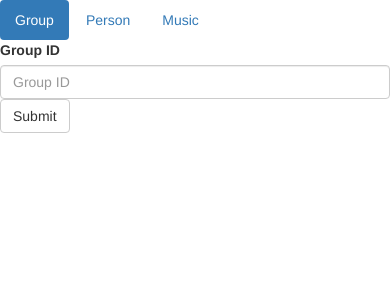
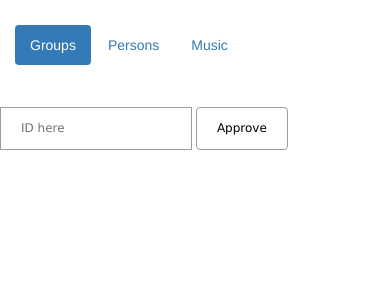
Before and after one commit to vkotljarov/bootstrap, a PHP site: page / in a window 390 px wide. Shown: the top 300 px of the page. Run offline with PHP 8.4, Linux system fonts and the light colour scheme; some libraries are stand-ins or nearby versions.

Commit message:
Some updates

```diff
--- /dev/null
+++ b/front_includes.php
@@ -0,0 +1,18 @@
+<script
+    src="https://code.jquery.com/jquery-3.1.1.min.js"
+    integrity="sha256-hVVnYaiADRTO2PzUGmuLJr8BLUSjGIZsDYGmIJLv2b8="
+    crossorigin="anonymous">
+</script>
+
+<!-- Latest compiled and minified CSS -->
+<link rel="stylesheet" href="https://maxcdn.bootstrapcdn.com/bootstrap/3.3.4/css/bootstrap.min.css">
+
+<!-- Optional theme -->
+<!-- <link rel="stylesheet" href="https://maxcdn.bootstrapcdn.com/bootstrap/3.3.4/css/bootstrap-theme.min.css"> -->
+
+<!-- Latest compiled and minified JavaScript -->
+<script src="https://maxcdn.bootstrapcdn.com/bootstrap/3.3.4/js/bootstrap.min.js"></script>
+
+<meta name="viewport" content="width=device-width, initial-scale=1.0">
+
+<link rel="stylesheet" type="text/css" href="cw.css">
--- a/index.php
+++ b/index.php
@@ -1,17 +1,28 @@
 <!DOCTYPE html>
-<html>
+<html lang="en">
 <head>
-    <link rel="stylesheet" type="text/css" href="https://maxcdn.bootstrapcdn.com/bootstrap/3.3.7/css/bootstrap.min.css">
-    <title>VK Parser</title>
+    <meta charset="UTF-8">
+    <title>Title</title>
+    <title>VKParser</title>
+
+    <?php include_once "front_includes.php"; ?>
+
 </head>
 <body>
-    <ul class="nav nav-pills">
-        <li role="presentation" class="active"><a href="#">Group</a></li>
-        <li role="presentation"><a href="#">Person</a></li>
-        <li role="presentation"><a href="#">Music</a></li>
-    </ul>
-    <?php include_once "index_form.php"; ?>
+    <container>
+        <div class="col-md-12">
+            <ul class="nav nav-pills" role=tablist>
+                <li class="active"><a href="#">Groups</a></li>
+                <li><a href="#">Persons</a></li>
+                <li><a href="#">Music</a></li>
+            </ul>
+        </div>
+
+        <?php include_once "index_form.php"; ?>
+
+        <?php //include_once "carousel.php"; ?>
+
+
+    </container>
 </body>
 </html>
-<?php
-// index.php
--- a/index_form.php
+++ b/index_form.php
@@ -1,21 +1,6 @@
-    <form class="form-inline" method="post" action="wall_get.php">
-        <div class="form-group">
-            <label for="group_id">Group ID</label>
-            <input type="text" class="form-control" name="group_id" id="group_id" placeholder="Group ID">
-<!--         </div>
-        <div class="form-group">
-            <label for="exampleInputPassword1">Password</label>
-            <input type="password" class="form-control" id="exampleInputPassword1" placeholder="Password">
-        </div>
-        <div class="form-group">
-            <label for="exampleInputFile">File input</label>
-            <input type="file" id="exampleInputFile">
-            <p class="help-block">Example block-level help text here.</p>
-        </div>
-        <div class="checkbox">
-            <label>
-              <input type="checkbox"> Check me out
-          </label>
-        </div> -->
-        <button type="submit" class="btn btn-default">Submit</button>
+<div class="col-md-12">
+    <form class="navbar-form pull-left">
+        <input type="text" class="search-query" placeholder="ID here">
+        <button type="submit" class="btn">Approve</button>
     </form>
+</div>
```
Also changed, not shown: api-1.php (deleted, +0 -59 lines), api_connection.php (added, +22 -0 lines), carousel.php (added, +48 -0 lines), cw.html (deleted, +0 -93 lines), music_view.html (renamed from api_html.html), 1 other file.
